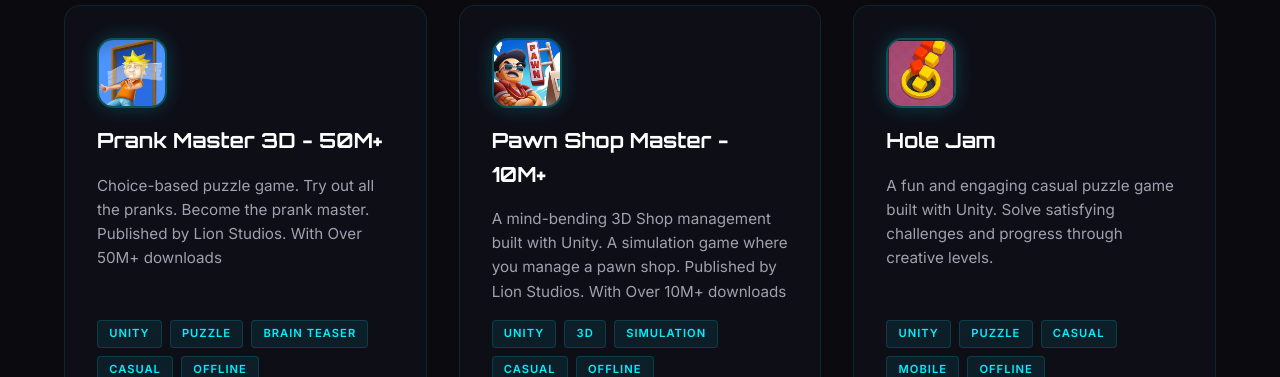
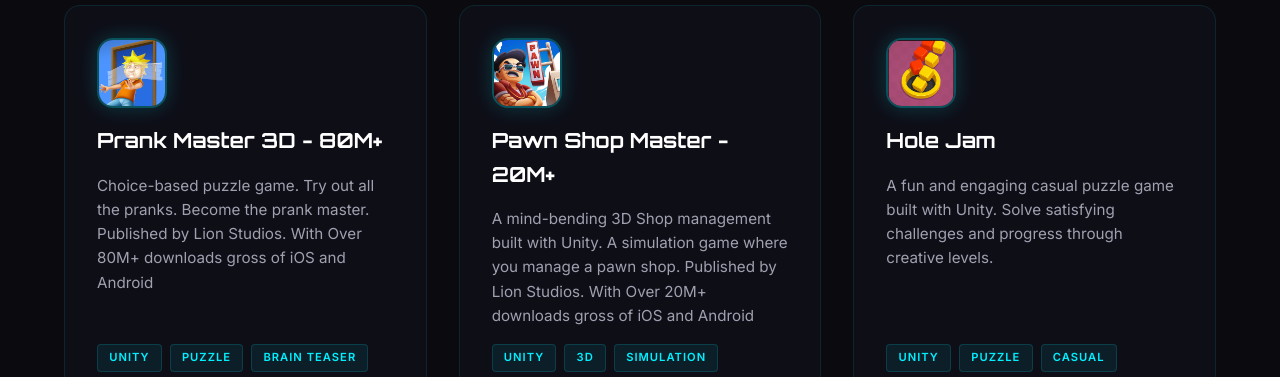
Before and after one commit to riasat2274/riasat2274.github.io, a plain HTML site: page index.html in a window 1280 px wide. Shown: the part 2840-3217 px from the top of the page. Drawn offline with Linux system fonts and the light colour scheme; animation ran at ten frames a second.

Commit message:
cv change

```diff
--- a/index.html
+++ b/index.html
@@ -576,8 +576,8 @@
         <div class="games-grid">
             <div class="game-card reveal">
                 <img src="images/PrankMasterIcon.png" alt="Prank Master 3D" class="game-icon-img">
-                <h3>Prank Master 3D - 50M+</h3>
-                <p>Choice-based puzzle game. Try out all the pranks. Become the prank master. Published by Lion Studios. With Over 50M+ downloads</p>
+                <h3>Prank Master 3D - 80M+</h3>
+                <p>Choice-based puzzle game. Try out all the pranks. Become the prank master. Published by Lion Studios. With Over 80M+ downloads gross of iOS and Android</p>
                 <div class="game-tags">
                     <span class="game-tag">Unity</span>
                     <span class="game-tag">Puzzle</span>
@@ -593,8 +593,8 @@
 
             <div class="game-card reveal reveal-delay-1">
                 <img src="images/PawnShopMasterIcon.png" alt="Pawn Shop Master" class="game-icon-img">
-                <h3>Pawn Shop Master - 10M+</h3>
-                <p>A mind-bending 3D Shop management built with Unity. A simulation game where you manage a pawn shop. Published by Lion Studios. With Over 10M+ downloads</p>
+                <h3>Pawn Shop Master - 20M+</h3>
+                <p>A mind-bending 3D Shop management built with Unity. A simulation game where you manage a pawn shop. Published by Lion Studios. With Over 20M+ downloads  gross of iOS and Android</p>
                 <div class="game-tags">
                     <span class="game-tag">Unity</span>
                     <span class="game-tag">3D</span>
```
Also changed, not shown: 1 other file.
